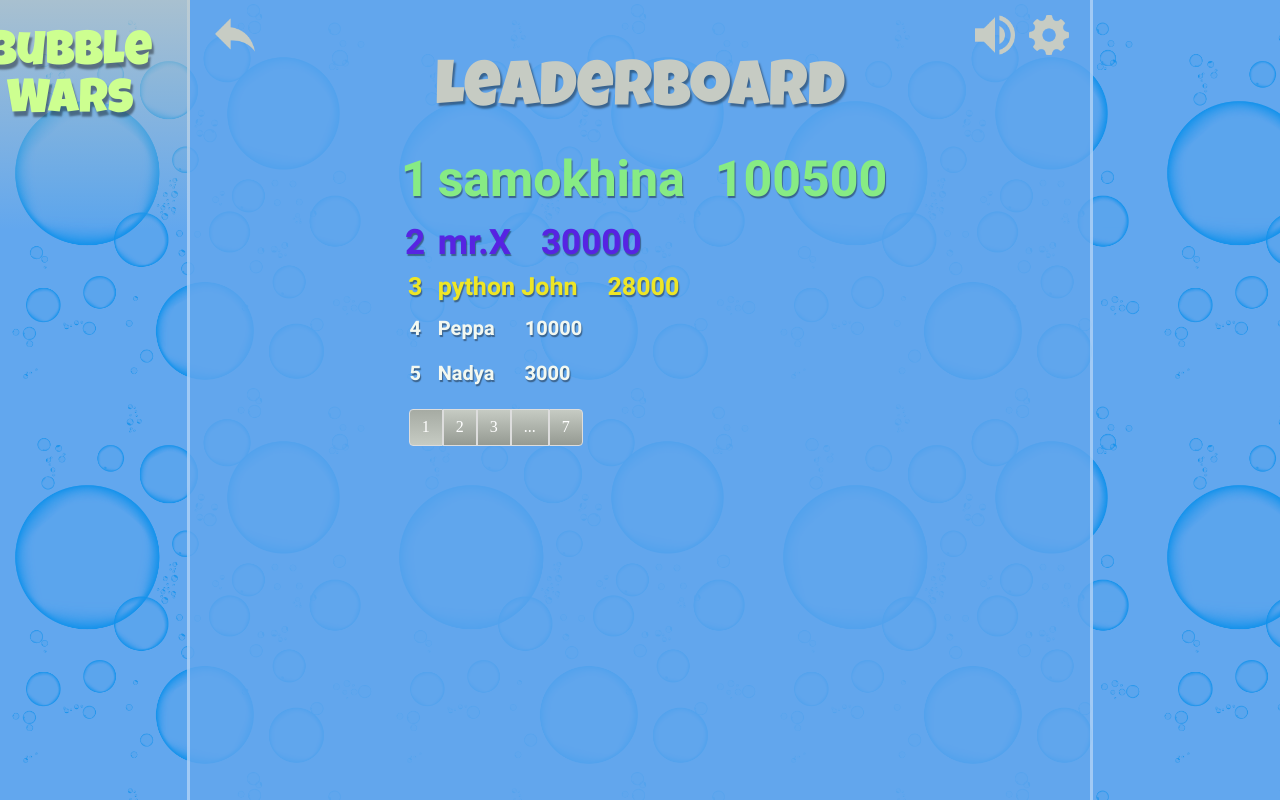
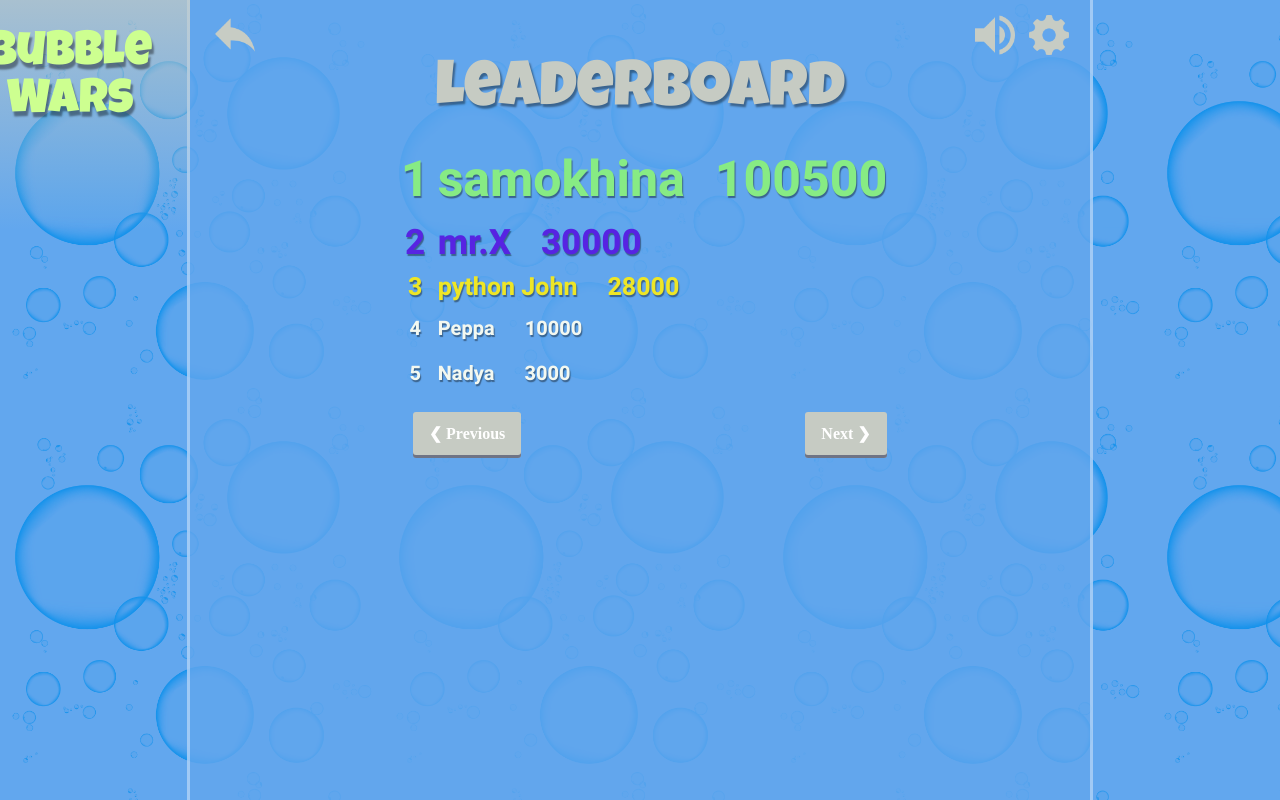
Before and after one commit to Meganster/Bubble_Wars-style, a website: page static/html/leaderboard.html in a window 1280 px wide. Drawn offline with Linux system fonts and the light colour scheme.

Commit message:
Leaderboard and addition to room.html

```diff
--- a/static/css/leaderboard.css
+++ b/static/css/leaderboard.css
@@ -1,5 +1,5 @@
 /*исправить ширину блока*/
-.title{
+.title {
     position: absolute;
     top: 0;
     right: 900px;
@@ -11,7 +11,7 @@
     text-align: center;
     font-family: "LuckiestGuy";
     color: #cdff90;
-    text-shadow: 2px 5px 2px rgba(0,0,0,0.4);
+    text-shadow: 2px 5px 2px rgba(0, 0, 0, 0.4);
     font-size: 300%;
     user-select: none;
 }
@@ -20,18 +20,17 @@
     text-align: center;
     font-family: "LuckiestGuy";
     color: #c6cbc3;
-    text-shadow: 2px 3px 2px rgba(0,0,0,0.4);
+    text-shadow: 2px 3px 2px rgba(0, 0, 0, 0.4);
     font-size: 400%;
     user-select: none;
     margin-bottom: 20px;
 }
 
-
 .leaderboard__row {
     display: flex;
     flex-direction: row;
     font-family: Heebo-Bold;
-    text-shadow: 1px 2px 1px rgba(0,0,0,0.4);
+    text-shadow: 1px 2px 1px rgba(0, 0, 0, 0.4);
     color: #f3f8f0;
     font-size: 20px;
     font-weight: bold;
@@ -41,10 +40,12 @@
     color: #87eb84;
     font-size: 50px;
 }
+
 .second {
     color: #5723e2;
     font-size: 35px;
 }
+
 .third {
     color: #eee626;
     font-size: 25px;
@@ -55,6 +56,7 @@
     height: 45px;
     text-align: center;
 }
+
 .leaderboard__row__rating {
     margin-left: 30px;
 }
@@ -64,7 +66,8 @@
     margin: 5px 0;
     border-radius: 4px;
 }
-.pagination>li {
+
+.pagination > li {
     display: inline;
     position: relative;
     float: left;
@@ -79,7 +82,8 @@
     border: 1px solid #ddd;
     margin-left: 0;
 }
-.pagination>li:hover {
+
+.pagination > li:hover {
     background: #cdff90;
 }
 
@@ -93,3 +97,35 @@
     border-top-right-radius: 4px;
     border-bottom-right-radius: 4px;
 }
+
+.button {
+    font-weight: 700;
+    color: white;
+    text-decoration: none;
+    padding: .8em 1em calc(.8em + 3px);
+    border-radius: 3px;
+    background: #c6cbc3;
+    box-shadow: 0 -3px rgba(34, 41, 80, 0.53) inset;
+    transition: 0.2s;
+}
+
+/*.button:hover {*/
+/*background: rgba(120, 125, 117, 0.56);*/
+/*}*/
+
+/*.button:active {*/
+/*background: rgb(33, 147, 90);*/
+/*box-shadow: 0 3px rgb(33, 147, 90) inset;*/
+/*}*/
+
+.paginator__next {
+    margin-left: 280px;
+}
+
+.paginator__previous {
+    margin-left: 20px;
+}
+
+.leaderboard__paginator {
+    margin-top: 20px;
+}
--- a/static/css/rooms.css
+++ b/static/css/rooms.css
@@ -168,3 +168,12 @@
 .rooms_info__button-with-info {
     margin: 25px 0 0 0;
 }
+
+.leaderboard {
+    padding-left: 400px;
+    padding-top: 20px;
+    font-family: Nunito;
+    font-size: 20px;
+    color: #cdff90;
+    font-weight: bold;
+}
--- a/static/html/leaderboard.html
+++ b/static/html/leaderboard.html
@@ -56,13 +56,15 @@
                     </div>
                 </div>
                 <div class="leaderboard__paginator">
-                    <ul class="pagination">
-                        <li class="pagination__first">1</li>
-                        <li>2</li>
-                        <li>3</li>
-                        <li>...</li>
-                        <li class="pagination__last">7</li>
-                    </ul>
+                    <!--<ul class="pagination">-->
+                    <!--<li class="pagination__first">1</li>-->
+                    <!--<li>2</li>-->
+                    <!--<li>3</li>-->
+                    <!--<li>...</li>-->
+                    <!--<li class="pagination__last">7</li>-->
+                    <!--</ul>-->
+                    <a class="button paginator__previous" href="">❮ Previous</a>
+                    <a class="button paginator__next" href="">Next ❯</a>
                 </div>
             </div>
         </div>
```
Also changed, not shown: static/html/rooms.html (+3 -0 lines).
